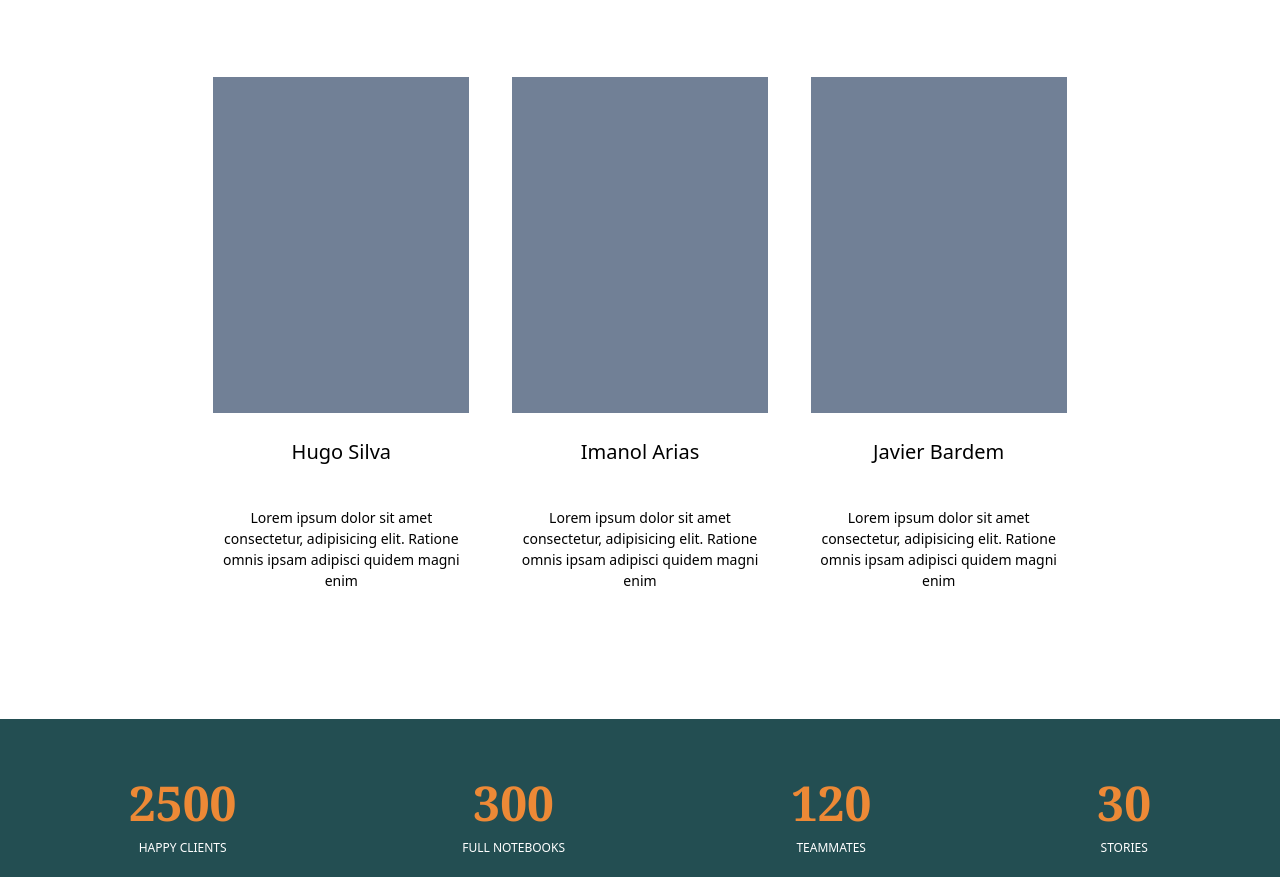
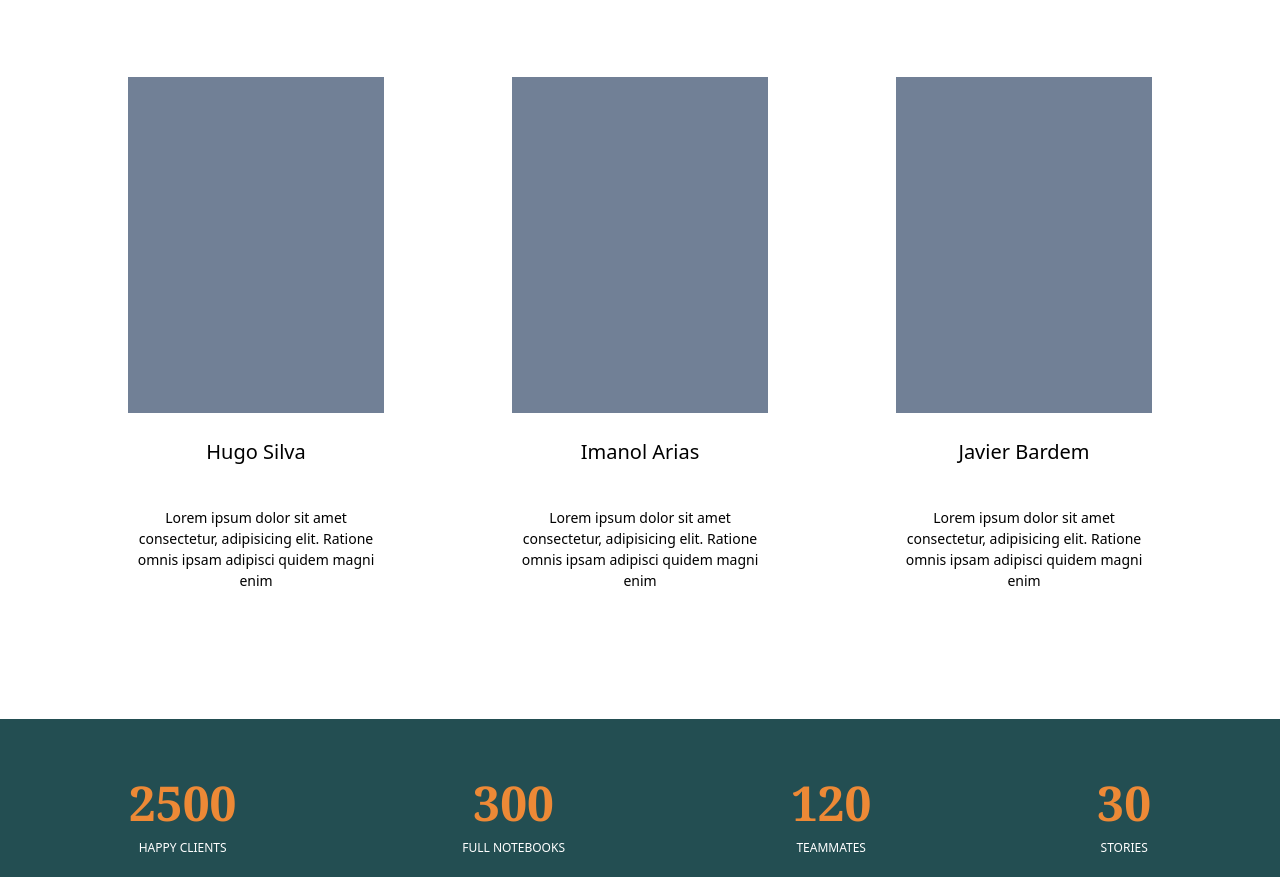
Before and after one commit to kyrelldixon/enterprise, a Gatsby site: page / in a window 1280 px wide. Shown: the part 977-1854 px from the top of the page. Built offline with nearby package versions, Linux system fonts and the light colour scheme; Gatsby itself is replaced by a stand-in of ours.

Commit message:
Increase max width for leaders container

```diff
--- a/src/components/team-leaders.js
+++ b/src/components/team-leaders.js
@@ -16,7 +16,7 @@ const TeamLeaders = () => {
           dolorum quod nihil quas, cupiditate architecto beatae perspiciatis.
           Veniam modi exercitationem expedita consectetur.</p>
       </div>
-      <div className="mx-auto flex flex-wrap justify-around max-w-4xl">
+      <div className="mx-auto flex flex-wrap justify-around max-w-6xl">
         {teamLeaders.map(leader => <Card key={leader.name} imgSrc={leader.imgSrc} title={leader.name} details={leader.description} />)}
       </div>
     </section>
```
